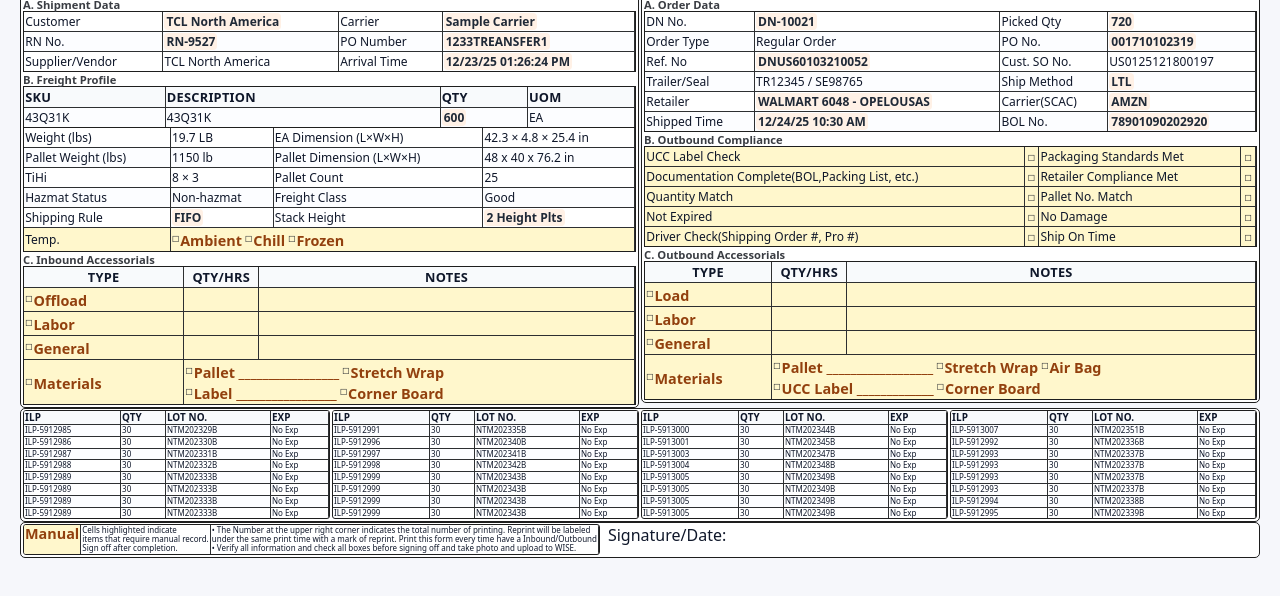
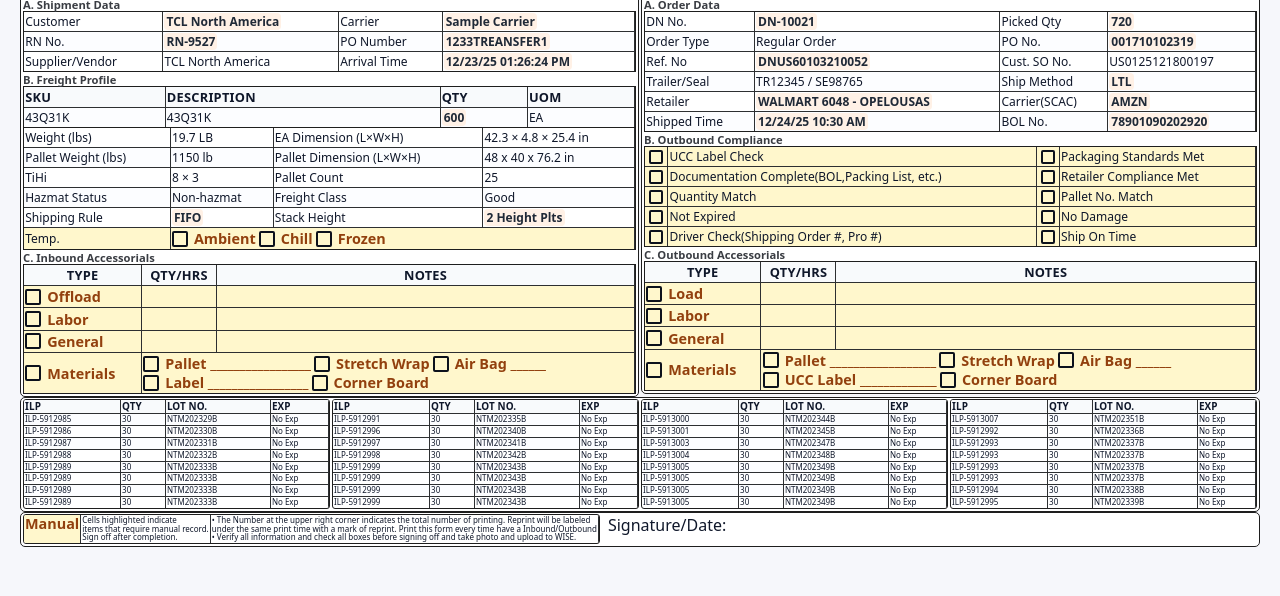
Before and after one commit to RPIFisherman/warehoue_paperwork, a website: page src/pages/master_logistics_tally_and_3PL_revenue_audit_card.html in a window 1280 px wide. Shown: the part 206-802 px from the top of the page. Drawn offline with Linux system fonts and the light colour scheme.

Commit message:
new version of Revenue card

```diff
--- a/src/pages/master_logistics_tally_and_3PL_revenue_audit_card.html
+++ b/src/pages/master_logistics_tally_and_3PL_revenue_audit_card.html
@@ -62,7 +62,7 @@
             <td><span class="important">TCL North America</span></td>
             <td>Carrier</td>
             <td><span class="important">Sample Carrier</span></td>
-            <!-- <span class="manual-check"><span class="checkbox">☐</span><span class="checkdesc">FedEx</span></span> -->
+            <!-- <span class="manual-check"><span class="checkbox"></span><span class="checkdesc">FedEx</span></span> -->
           </tr>
           <tr>
             <td>RN No.</td>
@@ -131,9 +131,9 @@
           <tr>
             <td><span class="manual-check"></span>Temp.</td>
             <td colspan="3" style="background: var(--highlight);">
-              <span class="manual-check"><span class="checkbox">☐</span><span class="checkdesc">Ambient</span></span>
-              <span class="manual-check"><span class="checkbox">☐</span><span class="checkdesc">Chill</span></span>
-              <span class="manual-check"><span class="checkbox">☐</span><span class="checkdesc">Frozen</span></span>
+              <span class="manual-check"><span class="checkbox"></span><span class="checkdesc">Ambient</span></span>
+              <span class="manual-check"><span class="checkbox"></span><span class="checkdesc">Chill</span></span>
+              <span class="manual-check"><span class="checkbox"></span><span class="checkdesc">Frozen</span></span>
             </td>
           </tr>
         </table>
@@ -147,34 +147,36 @@
             <th style="text-align: center;">Notes</th>
           </tr>
           <tr>
-            <td><span class="manual-check"><span class="checkbox">☐</span><span class="checkdesc">Offload</span></span>
+            <td><span class="manual-check"><span class="checkbox"></span><span class="checkdesc">Offload</span></span>
             </td>
             <td><span class="manual-check"></span></td>
             <td><span class="manual-check"></span></td>
           </tr>
           <tr>
-            <td><span class="manual-check"><span class="checkbox">☐</span><span class="checkdesc">Labor</span></span>
+            <td><span class="manual-check"><span class="checkbox"></span><span class="checkdesc">Labor</span></span>
             </td>
             <td><span class="manual-check"></span></td>
             <td><span class="manual-check"></span></td>
           </tr>
           <tr>
-            <td><span class="manual-check"><span class="checkbox">☐</span><span class="checkdesc">General</span></span>
+            <td><span class="manual-check"><span class="checkbox"></span><span class="checkdesc">General</span></span>
             </td>
             <td><span class="manual-check"></span></td>
             <td><span class="manual-check"></td>
           </tr>
           <tr>
-            <td><span class="manual-check"><span class="checkbox">☐</span><span
+            <td><span class="manual-check"><span class="checkbox"></span><span
                   class="checkdesc">Materials</span></span></td>
             <td colspan="2">
-              <span class="manual-check"><span class="checkbox">☐</span><span class="checkdesc">Pallet
+              <span class="manual-check"><span class="checkbox"></span><span class="checkdesc">Pallet
                   _________________</span></span>
-              <span class="manual-check"><span class="checkbox">☐</span><span class="checkdesc">Stretch
-                  Wrap</span></span> <br>
-              <span class="manual-check"><span class="checkbox">☐</span><span class="checkdesc">Label
+              <span class="manual-check"><span class="checkbox"></span><span class="checkdesc">Stretch
+                  Wrap</span></span>
+                  <span class="manual-check"><span class="checkbox"></span><span class="checkdesc">Air Bag ______</span></span>
+                  <br>
+              <span class="manual-check"><span class="checkbox"></span><span class="checkdesc">Label
                   _________________</span></span>
-              <span class="manual-check"><span class="checkbox">☐</span><span class="checkdesc">Corner
+              <span class="manual-check"><span class="checkbox"></span><span class="checkdesc">Corner
                   Board</span></span>
             </td>
           </tr>
@@ -233,34 +235,34 @@
         <table>
           <tr>
             <!-- <td colspan="2"><span class="important">TCL North America, WALMART 6048 - OPELOUSAS, AMZN </td> -->
+              <td class="checkbox"><span class="manual-check"></span></td>
             <td><span class="manual-check"></span>UCC Label Check</td>
-            <td class="checkbox"><span class="manual-check"></span>☐</td>
+            <td class="checkbox"><span class="manual-check"></span></td>
             <td><span class="manual-check"></span>Packaging Standards Met</td>
-            <td class="checkbox"><span class="manual-check"></span>☐</td>
           </tr>
           <tr>
+            <td class="checkbox"><span class="manual-check"></span></td>
             <td><span class="manual-check"></span>Documentation Complete(BOL,Packing List, etc.)</td>
-            <td class="checkbox"><span class="manual-check"></span>☐</td>
+            <td class="checkbox"><span class="manual-check"></span></td>
             <td><span class="manual-check"></span>Retailer Compliance Met</td>
-            <td class="checkbox"><span class="manual-check"></span>☐</td>
           </tr>
           <tr>
+            <td class="checkbox"><span class="manual-check"></span></td>
             <td><span class="manual-check"></span>Quantity Match</td>
-            <td class="checkbox"><span class="manual-check"></span>☐</td>
+            <td class="checkbox"><span class="manual-check"></span></td>
             <td><span class="manual-check"></span>Pallet No. Match</td>
-            <td class="checkbox"><span class="manual-check"></span>☐</td>
           </tr>
           <tr>
+            <td class="checkbox"><span class="manual-check"></span></td>
             <td><span class="manual-check"></span>Not Expired</td>
-            <td class="checkbox"><span class="manual-check"></span>☐</td>
+            <td class="checkbox"><span class="manual-check"></span></td>
             <td><span class="manual-check"></span>No Damage</td>
-            <td class="checkbox"><span class="manual-check"></span>☐</td>
           </tr>
           <tr>
+            <td class="checkbox"><span class="manual-check"></span></td>
             <td><span class="manual-check"></span>Driver Check(Shipping Order #, Pro #)</td>
-            <td class="checkbox"><span class="manual-check"></span>☐</td>
+            <td class="checkbox"><span class="manual-check"></span></td>
             <td><span class="manual-check"></span>Ship On Time</td>
-            <td class="checkbox"><span class="manual-check"></span>☐</td>
           </tr>
         </table>
 
@@ -273,41 +275,41 @@
             <th style="text-align: center;">Notes</th>
           </tr>
           <!-- <tr>
-            <td><span class="manual-check"><span class="checkbox">☐</span><span class="checkdesc">Pick</span></span></td>
+            <td><span class="manual-check"><span class="checkbox"></span><span class="checkdesc">Pick</span></span></td>
             <td><span class="manual-check"></span></td>
             <td><span class="manual-check"></span></td>
           </tr> -->
           <tr>
-            <td><span class="manual-check"><span class="checkbox">☐</span><span class="checkdesc">Load</span></span>
+            <td><span class="manual-check"><span class="checkbox"></span><span class="checkdesc">Load</span></span>
             </td>
             <td><span class="manual-check"></span></td>
             <td><span class="manual-check"></span></td>
           </tr>
           <tr>
-            <td><span class="manual-check"><span class="checkbox">☐</span><span class="checkdesc">Labor</span></span>
+            <td><span class="manual-check"><span class="checkbox"></span><span class="checkdesc">Labor</span></span>
             </td>
             <td><span class="manual-check"></span></td>
             <td><span class="manual-check"></span></td>
           </tr>
           <tr>
-            <td><span class="manual-check"><span class="checkbox">☐</span><span class="checkdesc">General</span></span>
+            <td><span class="manual-check"><span class="checkbox"></span><span class="checkdesc">General</span></span>
             </td>
             <td><span class="manual-check"></span></td>
             <td><span class="manual-check"></span></td>
           </tr>
           <tr>
-            <td><span class="manual-check"><span class="checkbox">☐</span><span
+            <td><span class="manual-check"><span class="checkbox"></span><span
                   class="checkdesc">Materials</span></span></td>
             <td colspan="2">
-              <span class="manual-check"><span class="checkbox">☐</span><span class="checkdesc">Pallet
+              <span class="manual-check"><span class="checkbox"></span><span class="checkdesc">Pallet
                   __________________</span></span>
-              <span class="manual-check"><span class="checkbox">☐</span><span class="checkdesc">Stretch
+              <span class="manual-check"><span class="checkbox"></span><span class="checkdesc">Stretch
                   Wrap</span></span>
-              <span class="manual-check"><span class="checkbox">☐</span><span class="checkdesc"> Air Bag</span></span>
+              <span class="manual-check"><span class="checkbox"></span><span class="checkdesc">Air Bag ______</span></span>
                   <br>
-              <span class="manual-check"><span class="checkbox">☐</span><span class="checkdesc">UCC Label
+              <span class="manual-check"><span class="checkbox"></span><span class="checkdesc">UCC Label
                   _____________</span></span>
-              <span class="manual-check"><span class="checkbox">☐</span><span class="checkdesc">Corner
+              <span class="manual-check"><span class="checkbox"></span><span class="checkdesc">Corner
                   Board</span></span>
             </td>
           </tr>
--- a/src/styles/hold_osd_quarantine.css
+++ b/src/styles/hold_osd_quarantine.css
@@ -186,6 +186,16 @@
 }
 
 /* Checkbox Groups */
+.checkbox {
+  text-align: center;
+  font-size: 2rem;
+  font-weight: 700;
+  color: var(--checkbox-text);
+  font-family: ui-monospace, SFMono-Regular, Menlo, Monaco, Consolas,
+    "Liberation Mono", "Courier New", monospace;
+  position: relative;
+}
+
 .checkbox-group {
   display: grid;
   gap: 4px;
--- a/src/styles/print_form.css
+++ b/src/styles/print_form.css
@@ -364,17 +364,45 @@
   color: var(--checkbox-text);
   font-family: ui-monospace, SFMono-Regular, Menlo, Monaco, Consolas,
     "Liberation Mono", "Courier New", monospace;
+  position: relative;
+}
+
+/* Draw custom checkbox box instead of using ☐ */
+.checkbox::before {
+  content: "";
+  display: inline-block;
+  width: 14px;
+  height: 14px;
+  border: 2px solid var(--checkbox-text);
+  border-radius: 2px;
+  background: transparent;
+  vertical-align: middle;
+  box-sizing: border-box;
 }
 
 .manual-check {
   display: inline-flex;
-  align-items: stretch;
-  justify-content: space-evenly;
-  gap: 1px;
+  align-items: center;
+  justify-content: flex-start;
+  gap: 6px;
   background: transparent;
   padding: 0;
   border: none;
   border-radius: 0;
+}
+
+/* Draw custom checkbox for manual-check items */
+.manual-check .checkbox::before {
+  content: "";
+  display: inline-block;
+  width: 16px;
+  height: 16px;
+  border: 2px solid var(--checkbox-text);
+  border-radius: 2px;
+  background: transparent;
+  vertical-align: middle;
+  box-sizing: border-box;
+  flex-shrink: 0;
 }
 
 .checkdesc {
```
Also changed, not shown: src/pages/hold_OSD_quarantine_card.html (+1 -1 lines), output/label.png, 1 other file.
